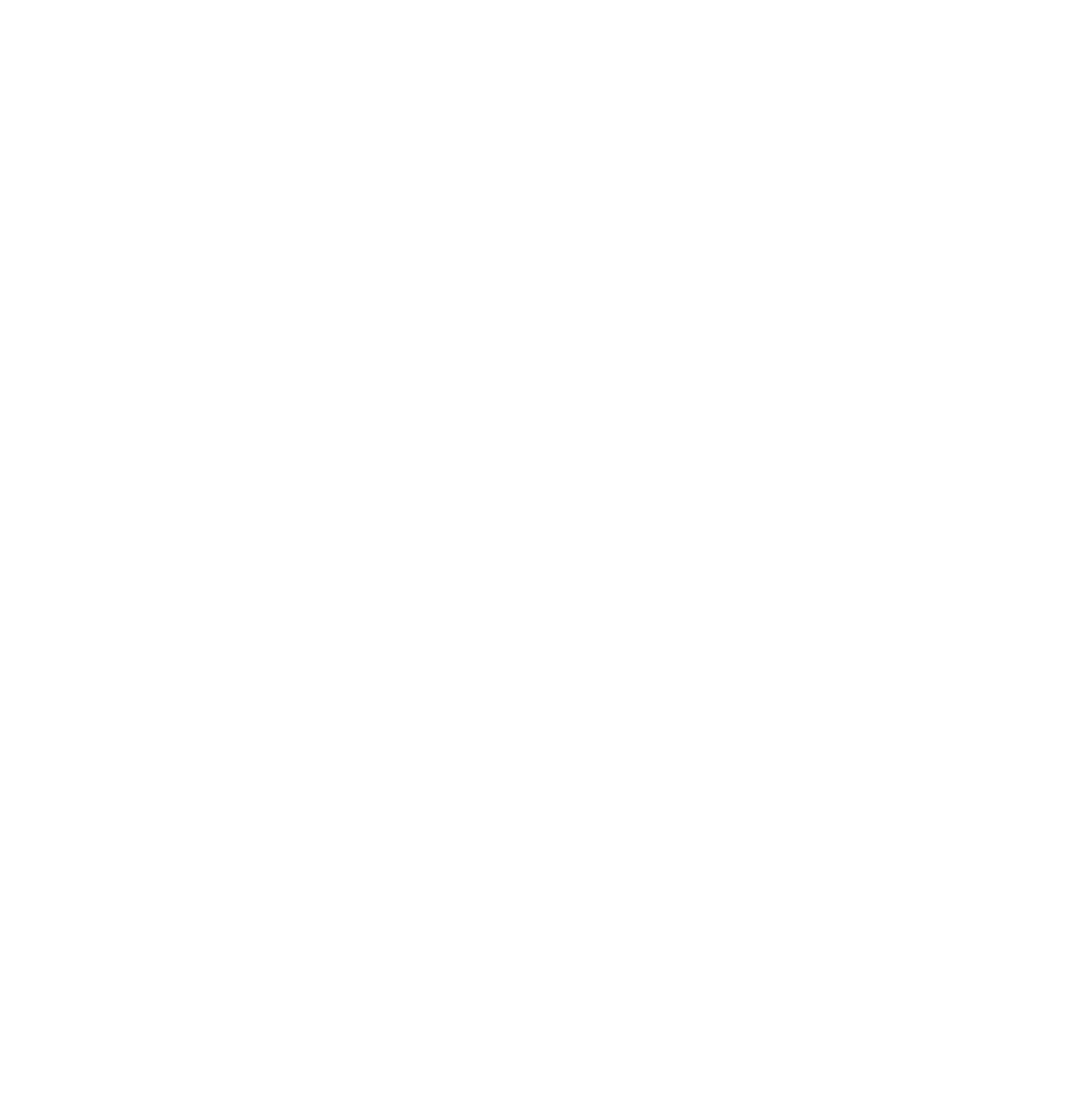
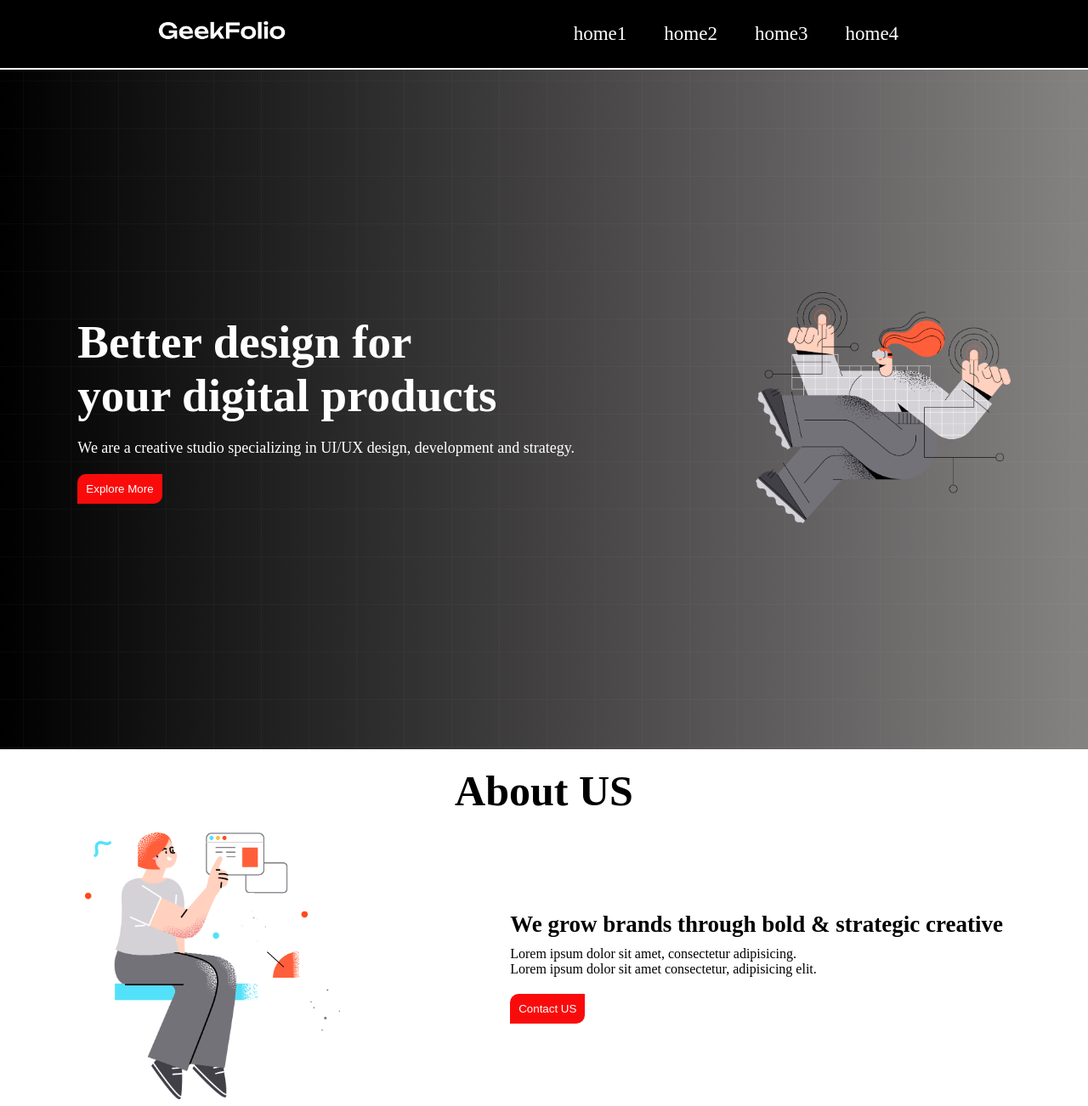
Before and after one commit to Mahfuj-976/D-PROD, a plain HTML site: page index.html in a window 1280 px wide. Shown: the top 1302 px of the page at 85% size. Before the commit the page ends 800 px from the top, so only its background shows below. Drawn offline with Linux system fonts and the light colour scheme.

Commit message:
finished nav,banner section

```diff
--- a/index.html
+++ b/index.html
@@ -4,12 +4,75 @@
     <meta charset="UTF-8">
     <meta name="viewport" content="width=device-width, initial-scale=1.0">
     <title>D-PROD</title>
+    <link rel="stylesheet" href="style.css">
 </head>
 <body>
     <header>
+        <nav>
+            <div class="nav_container">
+                <div class="nav_image">
+                    <img class="nav_logo" src="./logo/logo-light.png" alt="">
+                </div>
+                <div class="nav_menu">
+                    <li class="item">home1</li>
+                    <li class="item">home2</li>
+                    <li class="item">home3</li>
+                    <li class="item">home4</li>
+                </div>
+            </div>
+        </nav>
+        <div class="banner_container">
+            <div class="banner_description">
+                <h2 class="banner_title">Better design for <br>
+                    your digital products</h2>
+                <p class="banner_moto">We are a creative studio specializing in UI/UX design, development and strategy.</p>
+                    <button class="banner_btn">Explore More</button>
+            </div>
+            <div class="banner-photo">
+                <img class="banner-img" src="./images/banner.png" alt="" />
+              </div>
+        </div>
 
     </header>
     <main>
+        <!-- about section -->
+        <section>
+            <h1 class="title">About US</h1>
+            <div class="about_container">
+                <div >
+                    <img class="about_img" src="./images/section.png" alt="">
+                </div>
+                <div class="about_description">
+                    <h2 class="about_moto">We grow brands through bold & strategic creative</h2>
+                    <p class="about_des">Lorem ipsum dolor sit amet, consectetur adipisicing.</p>
+                    <p class="about_des">Lorem ipsum dolor sit amet consectetur, adipisicing elit.</p>
+                    <button class="banner_btn">Contact US</button>
+                </div>
+            </div>
+        </section>
+        <section>
+            <h1 class="title">Our Services</h1>
+            <div class="services_container">
+                <div class="box">
+                    <img src="./icon/0.png" alt="" class="services_icon">
+                    <h2 class="services_title">Web Development</h2>
+                    <p class="services_description">Lorem ipsum dolor sit amet consectetur adipisicing elit. Ullam accusantium optio esse officiis inventore porro iusto dignissimos suscipit aliquam consequatur? Lorem ipsum dolor sit amet consectetur adipisicing elit. Provident eaque aut obcaecati libero earum. Sapiente laboriosam ex dicta unde perferendis.</p>
+                    <button class="services_btn">Details..</button>
+                </div>
+                <div class="box">
+                    <img src="./icon/1.png" alt="" class="services_icon">
+                    <h2 class="services_title">Software</h2>
+                    <p class="services_description">Lorem ipsum dolor sit amet consectetur adipisicing elit. Similique repellat voluptates saepe delectus quo facilis necessitatibus maiores omnis dicta veritatis?</p>
+                    <button class="services_btn">Details..</button>
+                </div>
+                <div class="box">
+                    <img src="./icon/2.png" alt="" class="services_icon">
+                    <h2 class="services_title">E-BOOK</h2>
+                    <p class="services_description">Lorem ipsum dolor sit amet consectetur adipisicing elit. Animi perferendis quia asperiores rerum amet beatae distinctio dolor quaerat, dolore non!</p>
+                    <button class="services_btn">Details..</button>
+                </div>
+            </div>
+        </section>
 
     </main>
     <footer>
--- a/style.css
+++ b/style.css
@@ -0,0 +1,113 @@
+/* common shared styles */
+*{
+    margin: 0px;
+    padding: 0px;
+}
+.title{
+    font-size: 50px;
+    font-weight: bold;
+    text-align: center;
+    padding: 20px;
+
+}
+/* nav bar styles */
+.nav_container{
+    background-color: black;
+    display: flex;
+    padding: 20px;
+    justify-content: space-around;
+    align-items: center;
+    margin-bottom: 2px;
+}
+.nav_logo{
+    width: 150px;
+    height: 30px;
+}
+.nav_menu{
+    color: white;
+    display: flex;
+}
+.item{
+    list-style: none;
+    margin-right: 30px;
+    padding: 7px;
+    font-size: 23px;
+    cursor: pointer;
+}
+.item:hover{
+    background-color: rgb(115, 75, 180);
+}
+
+/* banner styles */
+.banner_container{
+    display: flex;
+    justify-content: space-around;
+    height: 100vh;
+    align-items: center;
+    gap: 30px;
+    background-image: url(./images/background.png), linear-gradient(-90deg, #858282,#000);
+    color: white;
+
+}
+.banner-img{
+    width: 300px;
+}
+.banner_btn{
+    background-color:rgb(250, 11, 11) ;
+    border: none;
+    padding: 10px;
+    font-size: 20px 5px;
+    font-weight: 400;
+    margin-top: 20px;
+    color: white;
+    border-radius: 10px 0px;
+    cursor: pointer;
+}
+.banner_btn:hover{
+    background-color: rgb(13, 174, 10);
+}
+.banner_title{
+    font-size: 55px;
+    font-weight: bold;
+    margin-bottom: 20px;
+}
+.banner_moto{
+    font-size: 18px;
+}
+
+/* about us section style */
+.about_container{
+    display: flex;
+    justify-content: space-around;
+    align-items: center;
+}
+.about_img{
+    width: 300px;
+}
+.about_moto{
+    font-size: 27px;
+    text-align: justify;
+    margin-bottom: 10px;
+}
+
+/* our services section */
+.services_container{
+    display: flex;
+    /* background-image: url(./images/background.png), linear-gradient(-90deg, #858282,#000); */
+    justify-content: space-around;
+}
+.services_icon{
+    width: 80px;
+}
+.box{
+    width: 250px;
+    height: 300px;
+    box-shadow: 4px 4px 15px gray;
+    background-color: black;
+    color: white;
+    text-align: center;
+}
+.services_title{
+    font-size: 30px;
+
+}
```
Also changed, not shown: icon/0.png (added), icon/1.png (added), icon/2.png (added), images/background.png (added), images/banner.png (added), images/product-1.jpg (added), images/product-2.jpg (added), images/product-3.jpg (added), images/section.png (added), logo/logo-dark.png (added), logo/logo-light.png (added).
